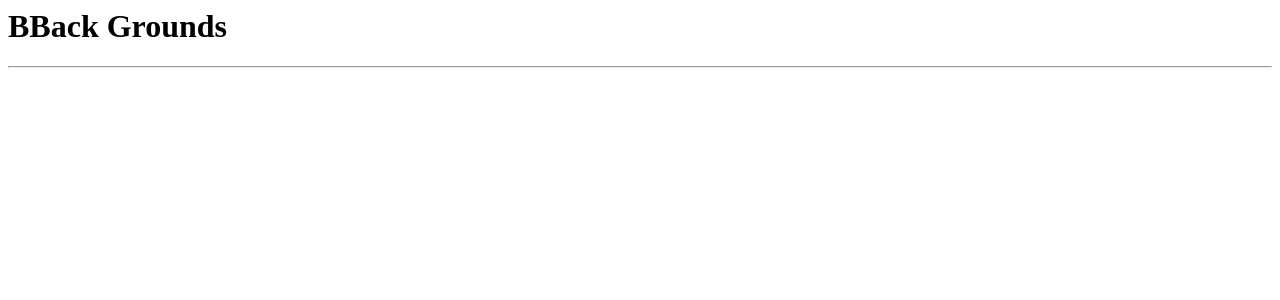
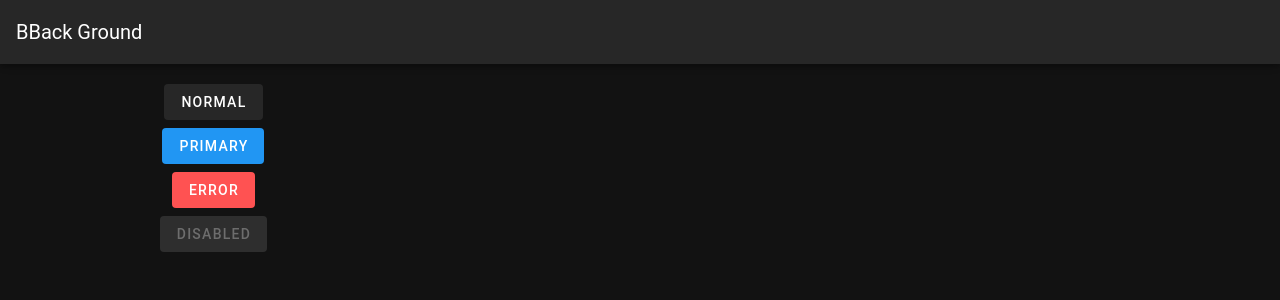
Before and after one commit to BBackJK/TP_BG, a Vue app in the folder front/: page / in a window 1280 px wide. Shown: the top 300 px of the page. Built offline with nearby package versions, Linux system fonts and the light colour scheme.

Commit message:
[FRONT] Apply vuetify plugin

```diff
--- a/front/src/App.vue
+++ b/front/src/App.vue
@@ -1,12 +1,35 @@
 <template>
-	<div id="app">
-		<h1>BBack Grounds</h1>
-		<hr />
-	</div>
+  <v-app id="app">
+    <v-app-bar app clipped-left>
+      <v-toolbar-title>BBack Ground</v-toolbar-title>
+    </v-app-bar>
+    <v-content>
+      <v-col class="text-center" cols="12" sm="4">
+        <div class="my-2">
+          <v-btn depressed>Normal</v-btn>
+        </div>
+        <div class="my-2">
+          <v-btn depressed color="primary">Primary</v-btn>
+        </div>
+        <div class="my-2">
+          <v-btn depressed color="error">Error</v-btn>
+        </div>
+        <div class="my-2">
+          <v-btn depressed disabled>Disabled</v-btn>
+        </div>
+      </v-col>
+    </v-content>
+  </v-app>
 </template>
 
 <script>
 export default {
-	name: 'App',
+  name: 'App',
+  data: () => ({
+    drawer: null
+  }),
+  created() {
+    this.$vuetify.theme.dark = true;
+  }
 };
 </script>
--- a/front/src/main.js
+++ b/front/src/main.js
@@ -1,9 +1,12 @@
 import Vue from 'vue';
+
 import App from './App.vue';
+import { vuetify } from './plugins';
 
 Vue.config.productionTip = false;
 
 new Vue({
-	el: '#app',
-	render: h => h(App),
+  vuetify,
+  el: '#app',
+  render: h => h(App)
 });
--- a/front/src/plugins/index.js
+++ b/front/src/plugins/index.js
@@ -1,3 +1,7 @@
 /**
  * This Folder is plugin set folder.
  */
+
+import vuetify from './vuetify';
+
+export { vuetify };
--- /dev/null
+++ b/front/src/plugins/vuetify.js
@@ -0,0 +1,9 @@
+import Vue from 'vue';
+import Vuetify from 'vuetify';
+import 'vuetify/dist/vuetify.min.css';
+
+Vue.use(Vuetify);
+
+const opts = {};
+
+export default new Vuetify(opts);
--- a/front/webpack.config.js
+++ b/front/webpack.config.js
@@ -6,34 +6,51 @@ module.exports = {
 	mode: 'development',
 	devtool: 'eval',
 	resolve: {
-		extensions: ['.js', '.vue'],
+		extensions: ['.js', '.vue']
 	},
 	entry: './src/main.js',
 	module: {
 		rules: [
 			{
 				test: /\.js$/,
-				use: 'babel-loader',
+				use: 'babel-loader'
 			},
 			{
 				test: /\.vue$/,
-				use: 'vue-loader',
+				use: 'vue-loader'
 			},
 			{
 				test: /\.css$/,
-				use: ['vue-style-loader', 'css-loader'],
+				use: ['vue-style-loader', 'css-loader']
 			},
-		],
+			{
+				test: /\.s(c|a)ss$/,
+				use: [
+					'vue-style-loader',
+					'css-loader',
+					{
+						loader: 'sass-loader',
+						options: {
+							implementation: require('sass'),
+							sassOptions: {
+								fiber: require('fibers'),
+								indentedSyntax: true
+							}
+						}
+					}
+				]
+			}
+		]
 	},
 	devServer: {
 		open: true,
-		hot: true,
+		hot: true
 	},
 	plugins: [
 		new HtmlWebpackPlugin({
-			template: './public/index.html',
+			template: './public/index.html'
 		}),
 		new VueLoaderPlugin(),
-		new webpack.HotModuleReplacementPlugin(),
-	],
+		new webpack.HotModuleReplacementPlugin()
+	]
 };
```
Also changed, not shown: front/package.json (+6 -1 lines), front/public/index.html (indentation only), 1 other file (tests, documents, lock files or other folders).
